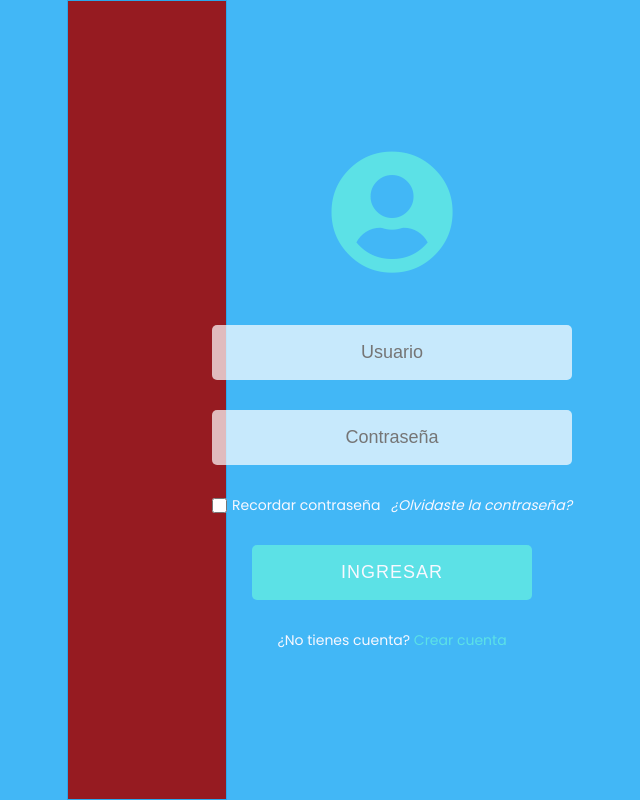
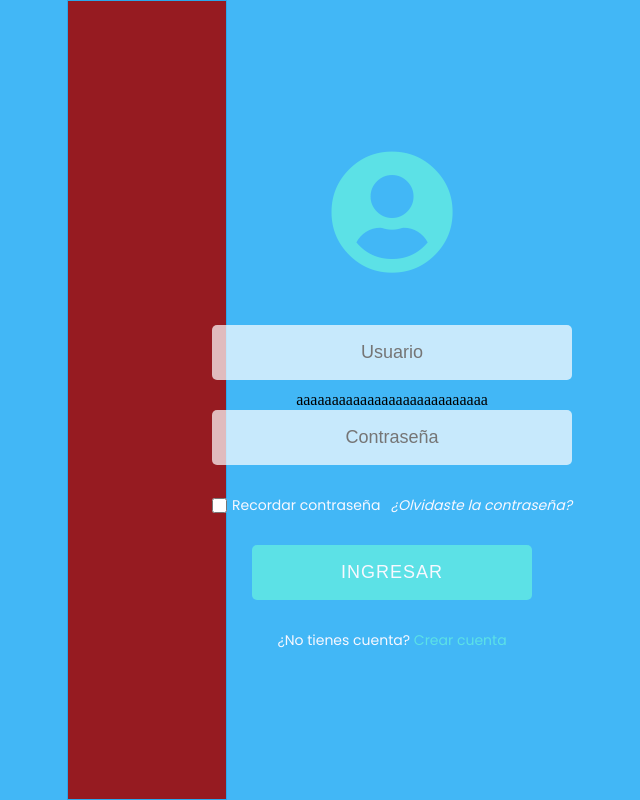
Before and after one commit to xXmaldazzarXx/prueba, a PHP site: page /SureManagment/login.php in a window 1280 px wide. Shown: the whole page, without its empty margins (248-888 px from the left). Run offline with PHP 8.4, Linux system fonts and the light colour scheme; some libraries are stand-ins or nearby versions.

Commit message:
Update login.php

```diff
--- a/suremanagement/SureManagment/login.php
+++ b/suremanagement/SureManagment/login.php
@@ -107,6 +107,7 @@
 				})
 		})
 		</script>
+			aaaaaaaaaaaaaaaaaaaaaaaaaaa
         	</div>
 	</body>
 </html>
```
